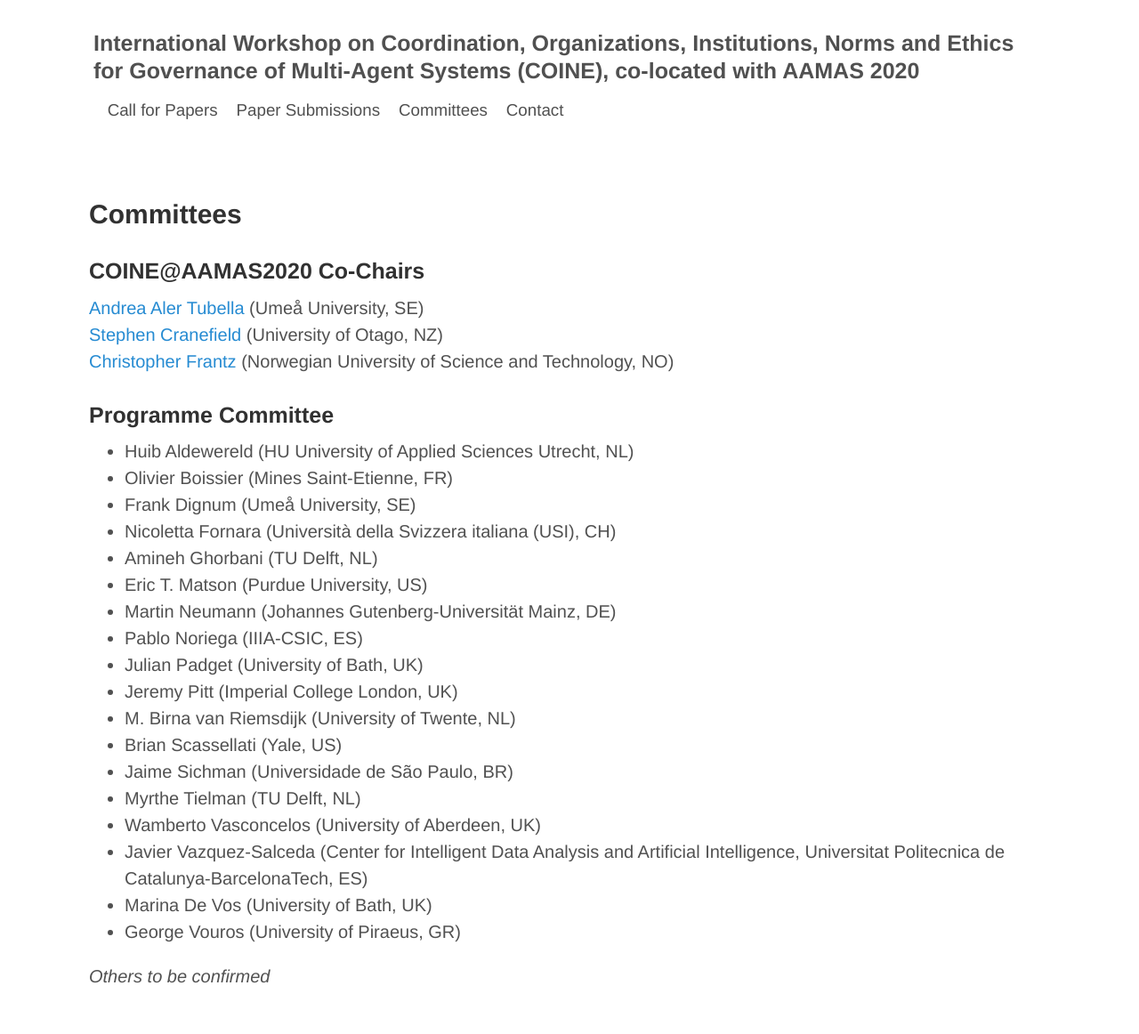
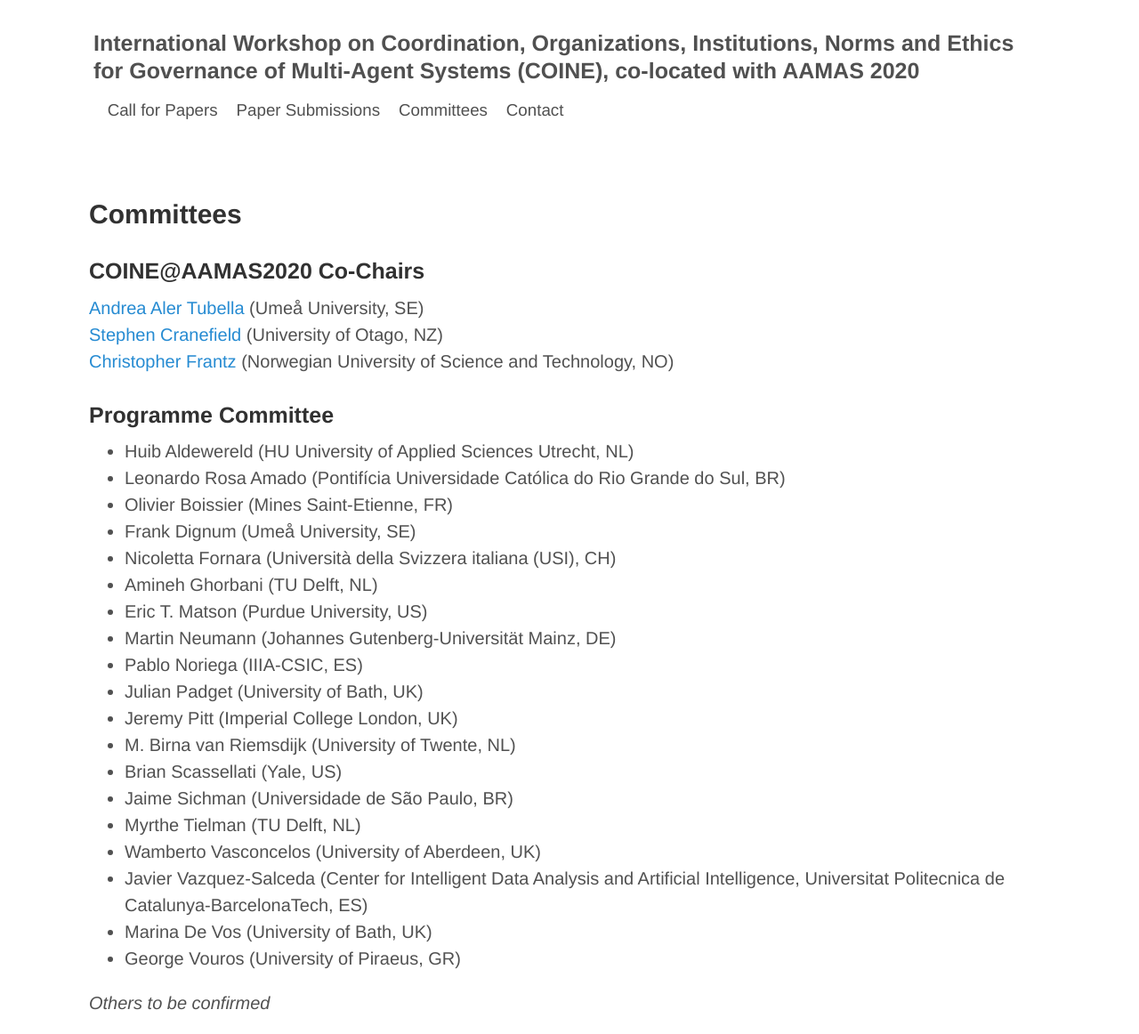
Before and after one commit to coin-workshop/coine-2020-new-zealand, a Jekyll site: the page built from committees.md, in a window 1280 px wide. Shown: the whole page at 89% size. Built offline with Jekyll 4.4.1, drawn with Linux system fonts in a browser that asks for light colours; before the commit the page ends 1132 px from its top, so only the background shows below that.

Commit message:
Update PC members.

```diff
--- a/committees.md
+++ b/committees.md
@@ -14,6 +14,7 @@ title: COINE
 ### Programme Committee
 
 - Huib Aldewereld (HU University of Applied Sciences Utrecht, NL)
+- Leonardo Rosa Amado (Pontifícia Universidade Católica do Rio Grande do Sul, BR)
 - Olivier Boissier (Mines Saint-Etienne, FR)
 - Frank Dignum (Umeå University, SE)
 - Nicoletta Fornara (Università della Svizzera italiana (USI), CH)
```
